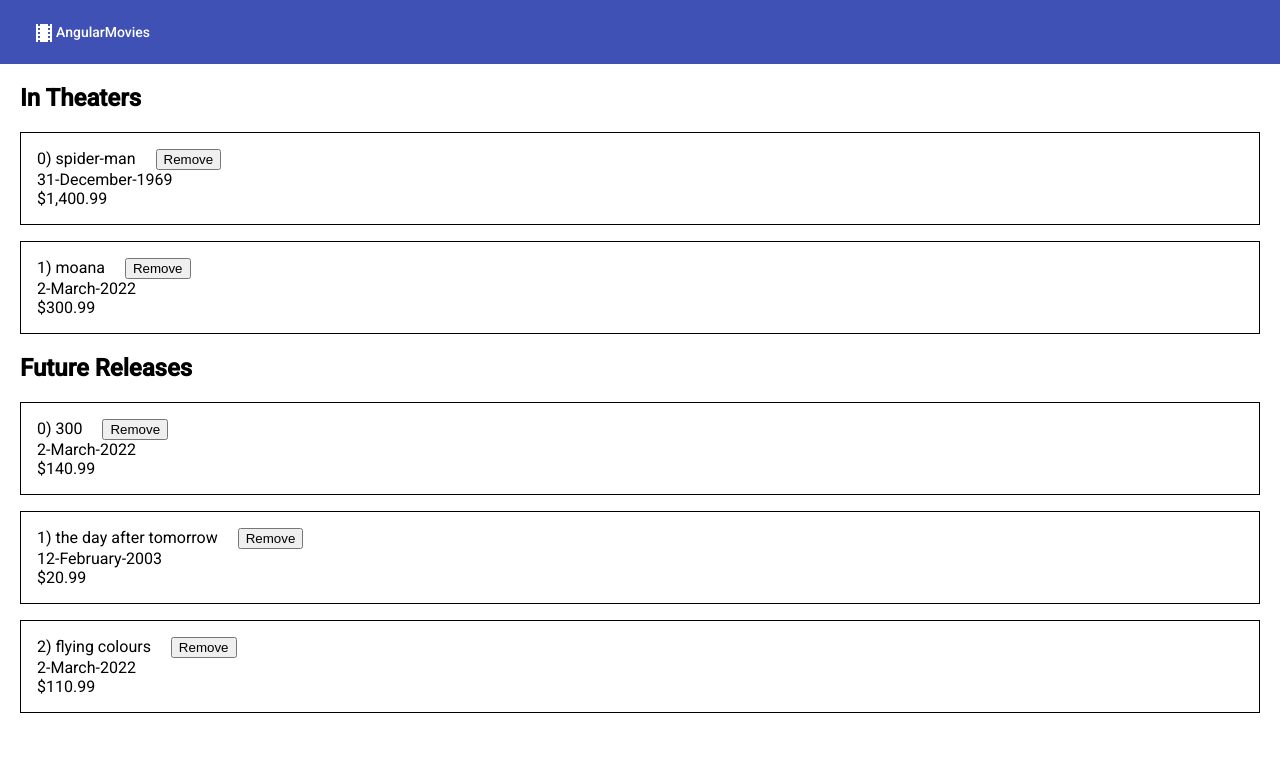
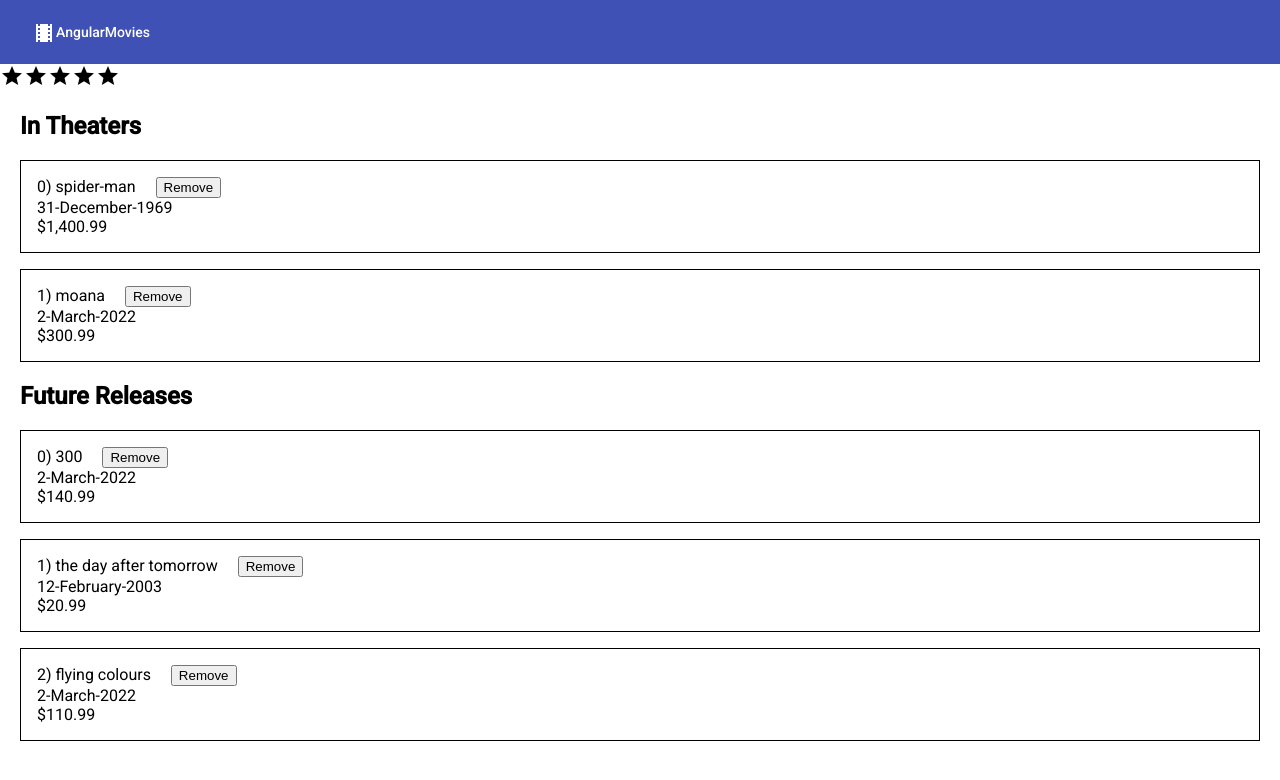
Before and after one commit to GeorgeIlincuta/MoviesAngularWebApp, an Angular app: page / in a window 1280 px wide. Shown: the top 780 px of the page. Built offline with nearby package versions, Linux system fonts and the light colour scheme.

Commit message:
added rating functionality

```diff
--- a/src/app/app.component.html
+++ b/src/app/app.component.html
@@ -1,7 +1,7 @@
 <!-- <input type="file" style="display: none;" #uploader />
 <button (click)="uploader.click()">Load File</button> -->
 <app-menu></app-menu>
-
+<app-rating></app-rating>
 <div class="container">
     <h2>In Theaters</h2>
 
--- a/src/app/app.module.ts
+++ b/src/app/app.module.ts
@@ -9,13 +9,15 @@ import { BrowserAnimationsModule } from '@angular/platform-browser/animations';
 
 import { MaterialModule } from './material/material.module';
 import { MenuComponent } from './menu/menu.component';
+import { RatingComponent } from './utilities/rating/rating.component';
 
 @NgModule({
   declarations: [
     AppComponent,
     MoviesListComponent,
     GenericListComponent,
-    MenuComponent
+    MenuComponent,
+    RatingComponent
   ],
   imports: [
     BrowserModule,
--- /dev/null
+++ b/src/app/utilities/rating/rating.component.css
@@ -0,0 +1,7 @@
+.checked {
+    color: orange;
+}
+
+mat-icon {
+    cursor: pointer;
+}
--- /dev/null
+++ b/src/app/utilities/rating/rating.component.html
@@ -0,0 +1,6 @@
+<mat-icon *ngFor="let i of maxRatingArr; let index = index"
+(mouseenter)="handleMouseEnter(index)"
+(mouseleave)="handleMouseLeave()"
+(click)="rate(index)"
+[ngClass]="{checked: selectedRate > index}"
+>star</mat-icon>
--- /dev/null
+++ b/src/app/utilities/rating/rating.component.ts
@@ -0,0 +1,40 @@
+import { Component, Input, OnInit } from '@angular/core';
+
+@Component({
+  selector: 'app-rating',
+  templateUrl: './rating.component.html',
+  styleUrls: ['./rating.component.css']
+})
+export class RatingComponent implements OnInit {
+
+  constructor() { }
+
+  @Input()
+  maxRating = 5;
+  @Input()
+  selectedRate = 0;
+  preeviousRate = 0;
+  maxRatingArr: any[] = [];
+
+  ngOnInit(): void {
+    this.maxRatingArr = Array(this.maxRating).fill(0);
+  }
+
+  handleMouseEnter(index: number){
+    this.selectedRate = index + 1;
+  }
+
+  handleMouseLeave() {
+    if (this.preeviousRate !== 0) {
+      this.selectedRate = this.preeviousRate;
+    } else {
+      this.selectedRate = 0;
+    }
+  }
+
+  rate(index: number) {
+    this.selectedRate = index + 1;
+    this.preeviousRate = this.selectedRate;
+  }
+
+}
```
